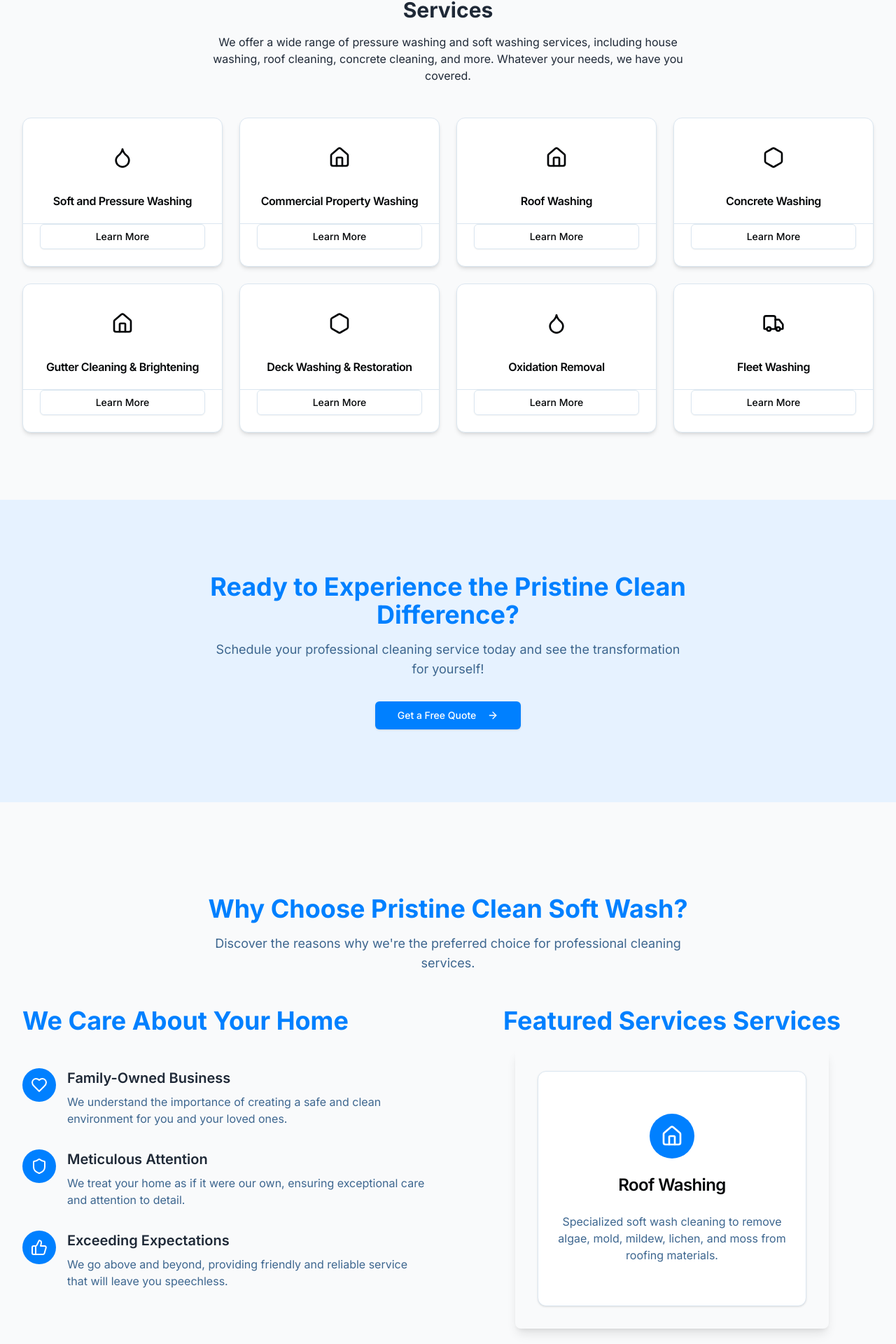
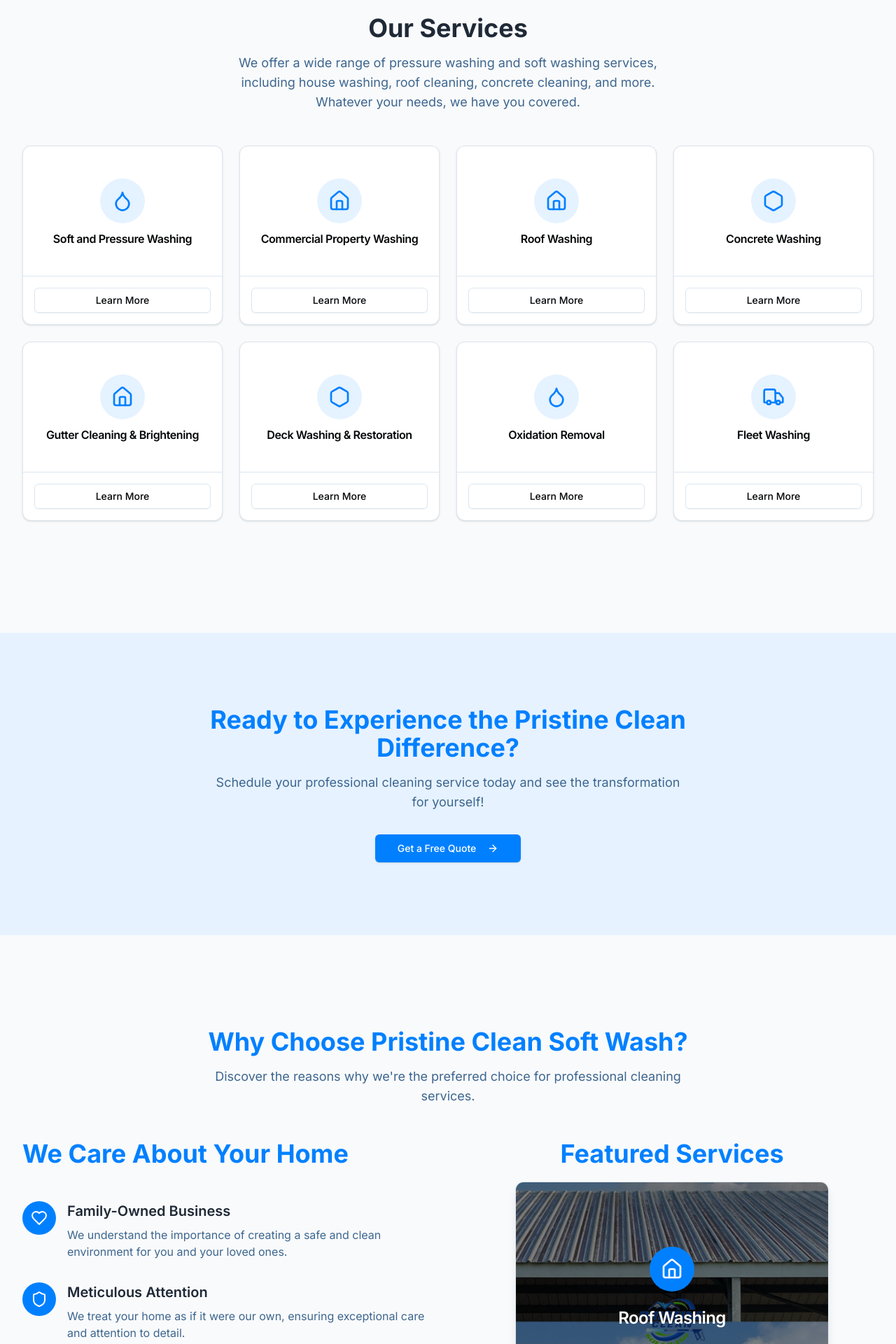
Before and after one commit to arayer143/pristine-clean-softwash, a Next.js app: page / in a window 1280 px wide. Shown: the part 1745-3665 px from the top of the page at 70% size. Built offline with nearby package versions, Linux system fonts and the light colour scheme; no server answers.

Commit message:
added contact section and updated two sections on the home page

```diff
--- a/app/contact/page.tsx
+++ b/app/contact/page.tsx
@@ -1,6 +1,7 @@
 import type { Metadata } from 'next'
 import Navbar from '@/components/navbar'
 import { Footer } from '@/components/footer'
+import ContactForm from '@/components/contact-form'
 
 
 export const metadata: Metadata = {
@@ -13,7 +14,7 @@
     <>
       <Navbar />
       <main>
-        {/* Page content will go here */}
+       <ContactForm />
       </main>
       <Footer />
     </>
--- a/app/layout.tsx
+++ b/app/layout.tsx
@@ -1,6 +1,7 @@
 import { Metadata } from 'next'
 import { Inter } from 'next/font/google'
 import { ThemeProvider } from '@/components/theme-provider'
+import EmailJSInitializer from '@/components/emailJSInitializer'
 import './globals.css'
 
 const inter = Inter({ subsets: ['latin'] })
@@ -19,10 +20,9 @@
     <html lang="en" suppressHydrationWarning>
       <body className={inter.className}>
         <ThemeProvider attribute="class" defaultTheme="system" enableSystem>
+          <EmailJSInitializer />
           <div className="flex flex-col min-h-screen">
-
             <main className="flex-grow">{children}</main>
-
           </div>
         </ThemeProvider>
       </body>
--- a/components/Home Page/our-services.tsx
+++ b/components/Home Page/our-services.tsx
@@ -1,4 +1,8 @@
+'use client'
+
+import { useState } from 'react'
 import Link from 'next/link'
+import { motion } from 'framer-motion'
 import { Card, CardContent, CardHeader, CardTitle } from "@/components/ui/card"
 import { Button } from "@/components/ui/button"
 import { Droplet, Home, Hexagon, Truck } from 'lucide-react'
@@ -14,41 +18,90 @@
   { title: "Fleet Washing", icon: Truck, href: "fleet-cleaning" },
 ]
 
+const containerVariants = {
+  hidden: { opacity: 0 },
+  visible: {
+    opacity: 1,
+    transition: {
+      staggerChildren: 0.1
+    }
+  }
+}
+
+const itemVariants = {
+  hidden: { y: 20, opacity: 0 },
+  visible: {
+    y: 0,
+    opacity: 1,
+    transition: {
+      type: "spring",
+      stiffness: 100
+    }
+  }
+}
+
 export default function ServicesSection() {
+  const [hoveredIndex, setHoveredIndex] = useState<number | null>(null)
+
   return (
-    <div className="container mx-auto px-4">
-      <div className="text-center mb-12">
-        <h2 className="text-3xl font-bold mb-4 mt-10">Services</h2>
-        <p className="max-w-2xl mx-auto">
+    <div className="container mx-auto px-4 py-16">
+      <motion.div
+        className="text-center mb-12"
+        initial={{ opacity: 0, y: -20 }}
+        animate={{ opacity: 1, y: 0 }}
+        transition={{ duration: 0.5 }}
+      >
+        <h2 className="text-4xl font-bold mb-4">Our Services</h2>
+        <p className="max-w-2xl mx-auto text-lg text-muted-foreground">
           We offer a wide range of pressure washing and soft washing services, including house washing, roof cleaning, concrete cleaning, and more.
           Whatever your needs, we have you covered.
         </p>
-      </div>
+      </motion.div>
 
-      <div className="grid grid-cols-1 md:grid-cols-2 lg:grid-cols-3 xl:grid-cols-4 gap-6">
+      <motion.div
+        className="grid grid-cols-1 sm:grid-cols-2 lg:grid-cols-3 xl:grid-cols-4 gap-6"
+        variants={containerVariants}
+        initial="hidden"
+        animate="visible"
+      >
         {services.map((service, index) => (
+          <motion.div
+            key={index}
+            variants={itemVariants}
+            onHoverStart={() => setHoveredIndex(index)}
+            onHoverEnd={() => setHoveredIndex(null)}
+          >
             <Card
-            key={index}
-            className="transition-all duration-300 transform hover:scale-105 hover:shadow-xl flex flex-col items-center text-center group border shadow-md hover:shadow-lg"
-            style={{
-              perspective: '1000px',
-              transformStyle: 'preserve-3d',
+              className="h-64 w-full transition-all duration-300 flex flex-col items-center text-center overflow-hidden group"
+            >
+              <CardHeader className="w-full border-b relative overflow-hidden p-4 flex-grow flex flex-col justify-center">
+                <motion.div
+                  className="w-16 h-16 rounded-full flex items-center justify-center mb-2 mx-auto bg-primary/10"
+                  animate={{
+                    scale: hoveredIndex === index ? 1.1 : 1,
+                    rotateY: hoveredIndex === index ? 180 : 0
                   }}
+                  transition={{ duration: 0.3 }}
                 >
-            <CardHeader className="w-full border-b">
-              <div className="w-16 h-16 rounded-full flex items-center justify-center mb-4 mx-auto transition-transform duration-300 group-hover:rotate-y-180">
-                <service.icon className="w-8 h-8 transition-transform duration-300 group-hover:rotate-y-180" />
-              </div>
-              <CardTitle>{service.title}</CardTitle>
+                  <service.icon className="w-8 h-8 text-primary transition-all duration-300 group-hover:scale-110" />
+                </motion.div>
+                <CardTitle className="relative z-10">{service.title}</CardTitle>
+                <motion.div
+                  className="absolute inset-0 bg-primary/5"
+                  initial={{ opacity: 0 }}
+                  animate={{ opacity: hoveredIndex === index ? 1 : 0 }}
+                  transition={{ duration: 0.3 }}
+                />
               </CardHeader>
-            <CardContent className="flex-grow flex items-center justify-center w-full">
-              <Button asChild variant="outline" className="w-full transition-all duration-300 hover:bg-opacity-10 border hover:border-opacity-100">
+              <CardContent className="w-full p-4">
+                <Button asChild variant="outline" className="w-full transition-all duration-300 group-hover:bg-primary group-hover:text-primary-foreground">
                   <Link href={`/${service.href}`}>Learn More</Link>
                 </Button>
               </CardContent>
             </Card>
+          </motion.div>
         ))}
-      </div>
+      </motion.div>
     </div>
   )
 }
--- a/components/Home Page/why-us-section.tsx
+++ b/components/Home Page/why-us-section.tsx
@@ -2,6 +2,7 @@
 
 import { useState, useRef, useEffect } from 'react'
 import { motion, useInView } from 'framer-motion'
+import Image from 'next/image'
 import { Card, CardContent, CardHeader, CardTitle } from "@/components/ui/card"
 import { Button } from "@/components/ui/button"
 import { Droplet, Home, Hexagon, Heart, Shield, ThumbsUp } from 'lucide-react'
@@ -29,17 +30,20 @@
   {
     icon: Droplet,
     title: "Soft & Pressure Wash",
-    description: "Professional Soft and Pressure Washing Services for your home or business."
+    description: "Professional Soft and Pressure Washing Services for your home or business.",
+    image: "/house2-bforeandafter.webp"
   },
   {
     icon: Home,
     title: "Roof Washing",
-    description: "Specialized soft wash cleaning to remove algae, mold, mildew, lichen, and moss from roofing materials."
+    description: "Specialized soft wash cleaning to remove algae, mold, mildew, lichen, and moss from roofing materials.",
+    image: "/roof-3-beforeandafter.webp"
   },
   {
     icon: Hexagon,
     title: "Concrete Washing",
-    description: "Revitalize the appearance of concrete surfaces by removing organics and stubborn stains."
+    description: "Revitalize the appearance of concrete surfaces by removing organics and stubborn stains.",
+    image: "/sidewalk-3-beforeandafter.webp"
   }
 ]
 
@@ -106,7 +110,7 @@
             transition={{ duration: 0.5 }}
           >
             <SectionTitle
-              title="Featured Services Services"
+              title="Featured Services"
               as="h3"
               className="mb-1"
             />
@@ -114,7 +118,7 @@
               {services.map((service, index) => (
                 <motion.div
                   key={index}
-                  className="absolute inset-0 flex items-center justify-center p-8"
+                  className="absolute inset-0 flex items-center justify-center"
                   initial={{ opacity: 0, scale: 0.8 }}
                   animate={{
                     opacity: activeService === index ? 1 : 0,
@@ -123,17 +127,25 @@
                   }}
                   transition={{ duration: 0.5 }}
                 >
-                  <Card className="w-full h-full flex flex-col items-center justify-center text-center">
-                    <CardHeader>
+                  <Card className="w-full h-full flex flex-col items-center justify-center text-center relative overflow-hidden">
+                    <Image
+                      src={service.image}
+                      alt={service.title}
+                      layout="fill"
+                      objectFit="cover"
+                      className="absolute inset-0 z-0"
+                    />
+                    <div className="absolute inset-0 bg-black bg-opacity-50 z-10" />
+                    <CardHeader className="relative z-20">
                       <div className="w-full flex justify-center mb-4">
                         <div className="w-16 h-16 rounded-full bg-primary flex items-center justify-center">
                           <service.icon className="w-8 h-8 text-primary-foreground" />
                         </div>
                       </div>
-                      <CardTitle className="text-2xl mb-4">{service.title}</CardTitle>
+                      <CardTitle className="text-2xl mb-4 text-white">{service.title}</CardTitle>
                     </CardHeader>
-                    <CardContent>
-                      <p className="text-muted-foreground">{service.description}</p>
+                    <CardContent className="relative z-20">
+                      <p className="text-white">{service.description}</p>
                     </CardContent>
                   </Card>
                 </motion.div>
--- /dev/null
+++ b/components/contact-form.tsx
@@ -0,0 +1,106 @@
+'use client'
+
+import { useState, useRef } from 'react'
+import emailjs from '@emailjs/browser'
+import { Button } from "@/components/ui/button"
+import { Input } from "@/components/ui/input"
+import { Textarea } from "@/components/ui/textarea"
+import { Label } from "@/components/ui/label"
+import { Card, CardContent, CardHeader, CardTitle, CardDescription } from "@/components/ui/card"
+import { Separator } from "@/components/ui/separator"
+import { Phone, Mail, MapPin, Facebook, Twitter, Instagram } from 'lucide-react'
+
+export default function ContactForm() {
+  const form = useRef<HTMLFormElement>(null)
+  const [status, setStatus] = useState('')
+
+  const sendEmail = (e: React.FormEvent<HTMLFormElement>) => {
+    e.preventDefault()
+
+    if (form.current) {
+      emailjs.sendForm(
+        process.env.NEXT_PUBLIC_EMAILJS_SERVICE_ID || '',
+        process.env.NEXT_PUBLIC_EMAILJS_TEMPLATE_ID || '',
+        form.current
+      )
+        .then((result) => {
+          console.log(result.text)
+          setStatus('Message sent successfully!')
+          if (form.current) form.current.reset()
+        }, (error) => {
+          console.log(error.text)
+          setStatus('Failed to send message. Please try again.')
+        })
+    }
+  }
+
+  return (
+    <div className="grid grid-cols-1 md:grid-cols-2 gap-6">
+      <Card>
+        <CardHeader>
+          <CardTitle>Send us a message</CardTitle>
+          <CardDescription>We&apos;d love to hear from you. Fill out the form below and we&apos;ll get back to you as soon as possible.</CardDescription>
+        </CardHeader>
+        <CardContent>
+          <form ref={form} onSubmit={sendEmail} className="space-y-4">
+            <div className="space-y-2">
+              <Label htmlFor="user_name">Name</Label>
+              <Input type="text" name="user_name" id="user_name" placeholder="John Doe" required />
+            </div>
+            <div className="space-y-2">
+              <Label htmlFor="user_email">Email</Label>
+              <Input type="email" name="user_email" id="user_email" placeholder="john@example.com" required />
+            </div>
+            <div className="space-y-2">
+              <Label htmlFor="message">Message</Label>
+              <Textarea name="message" id="message" placeholder="Your message here..." required />
+            </div>
+            <Button type="submit" className="w-full">Send Message</Button>
+            {status && <p className="text-sm mt-2 text-center" aria-live="polite">{status}</p>}
+          </form>
+        </CardContent>
+      </Card>
+
+      <Card>
+        <CardHeader>
+          <CardTitle>Contact Information</CardTitle>
+          <CardDescription>Reach out to us through any of these channels</CardDescription>
+        </CardHeader>
+        <CardContent className="space-y-6">
+          <div className="space-y-4">
+            <div className="flex items-center space-x-3">
+              <Phone className="h-5 w-5 text-muted-foreground" />
+              <span>(123) 456-7890</span>
+            </div>
+            <div className="flex items-center space-x-3">
+              <Mail className="h-5 w-5 text-muted-foreground" />
+              <span>contact@pristineclean.com</span>
+            </div>
+            <div className="flex items-center space-x-3">
+              <MapPin className="h-5 w-5 text-muted-foreground" />
+              <span>123 Clean Street, Washville, ST 12345</span>
+            </div>
+          </div>
+          <Separator />
+          <div>
+            <h3 className="text-sm font-medium mb-2">Follow us</h3>
+            <div className="flex space-x-4">
+              <a href="https://facebook.com" target="_blank" rel="noopener noreferrer" className="text-muted-foreground hover:text-primary">
+                <Facebook className="h-6 w-6" />
+                <span className="sr-only">Facebook</span>
+              </a>
+              <a href="https://twitter.com" target="_blank" rel="noopener noreferrer" className="text-muted-foreground hover:text-primary">
+                <Twitter className="h-6 w-6" />
+                <span className="sr-only">Twitter</span>
+              </a>
+              <a href="https://instagram.com" target="_blank" rel="noopener noreferrer" className="text-muted-foreground hover:text-primary">
+                <Instagram className="h-6 w-6" />
+                <span className="sr-only">Instagram</span>
+              </a>
+            </div>
+          </div>
+        </CardContent>
+      </Card>
+    </div>
+  )
+}
--- /dev/null
+++ b/components/emailJSInitializer.tsx
@@ -0,0 +1,12 @@
+'use client'
+
+import { useEffect } from 'react'
+import emailjs from '@emailjs/browser'
+
+export default function EmailJSInitializer() {
+  useEffect(() => {
+    emailjs.init(process.env.NEXT_PUBLIC_EMAILJS_USER_ID || '')
+  }, [])
+
+  return null
+}
--- a/package.json
+++ b/package.json
@@ -9,11 +9,14 @@
     "lint": "next lint"
   },
   "dependencies": {
+    "@emailjs/browser": "^4.4.1",
     "@radix-ui/react-accordion": "^1.2.1",
     "@radix-ui/react-aspect-ratio": "^1.1.0",
     "@radix-ui/react-dialog": "^1.1.2",
     "@radix-ui/react-dropdown-menu": "^2.1.2",
+    "@radix-ui/react-label": "^2.1.0",
     "@radix-ui/react-navigation-menu": "^1.2.1",
+    "@radix-ui/react-separator": "^1.1.0",
     "@radix-ui/react-slot": "^1.1.0",
     "@radix-ui/react-tabs": "^1.1.1",
     "add": "^2.0.6",
```
Also changed, not shown: components/ui/input.tsx (added, +22 -0 lines), components/ui/label.tsx (added, +26 -0 lines), components/ui/separator.tsx (added, +31 -0 lines), components/ui/textarea.tsx (added, +22 -0 lines), 1 other file (tests, documents, lock files or other folders). Lines whose indentation alone changed are shown as unchanged.
